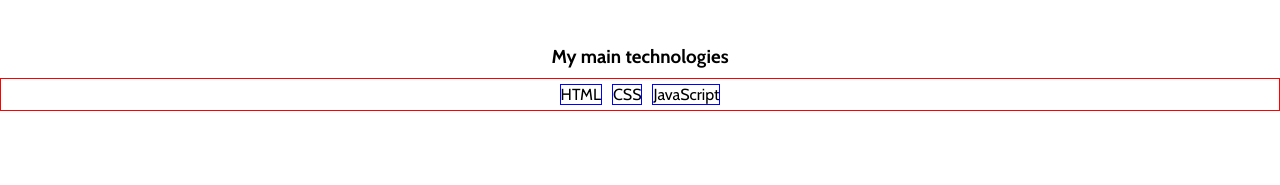
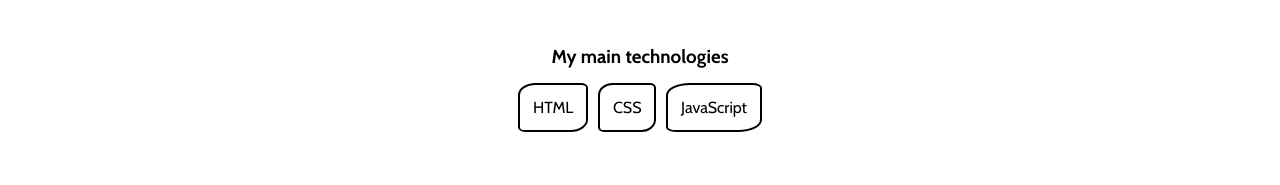
Before and after one commit to Almsrr/portfoliov2, a plain HTML site: page index.html in a window 1280 px wide. Shown: the part 615-800 px from the top of the page. Drawn offline with nearby package versions, Linux system fonts and the light colour scheme; a script that the page names is missing.

Commit message:
center technologies with borders

```diff
--- a/sources/css/styles.css
+++ b/sources/css/styles.css
@@ -120,13 +120,14 @@ nav {
 }
 
 .techno-cont {
-  border: 1px solid red;
   justify-content: center;
 }
 
 .techno-cont > div {
+  padding: 1%;
   margin: 5px;
-  border: 1px solid blue;
+  border: 2px solid #000;
+  border-radius: 25% 10%;
 }
 
 /* Secondary section */
```
